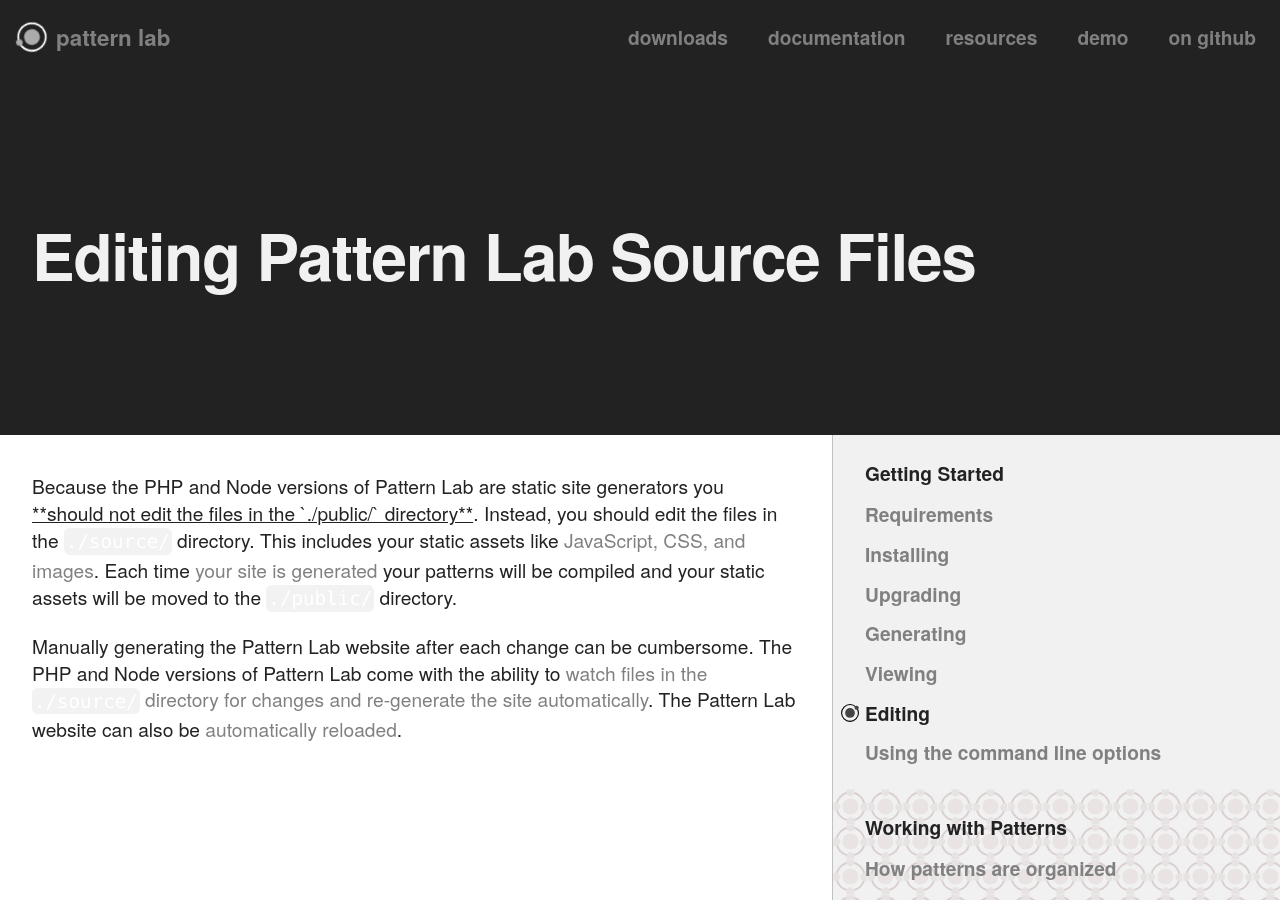
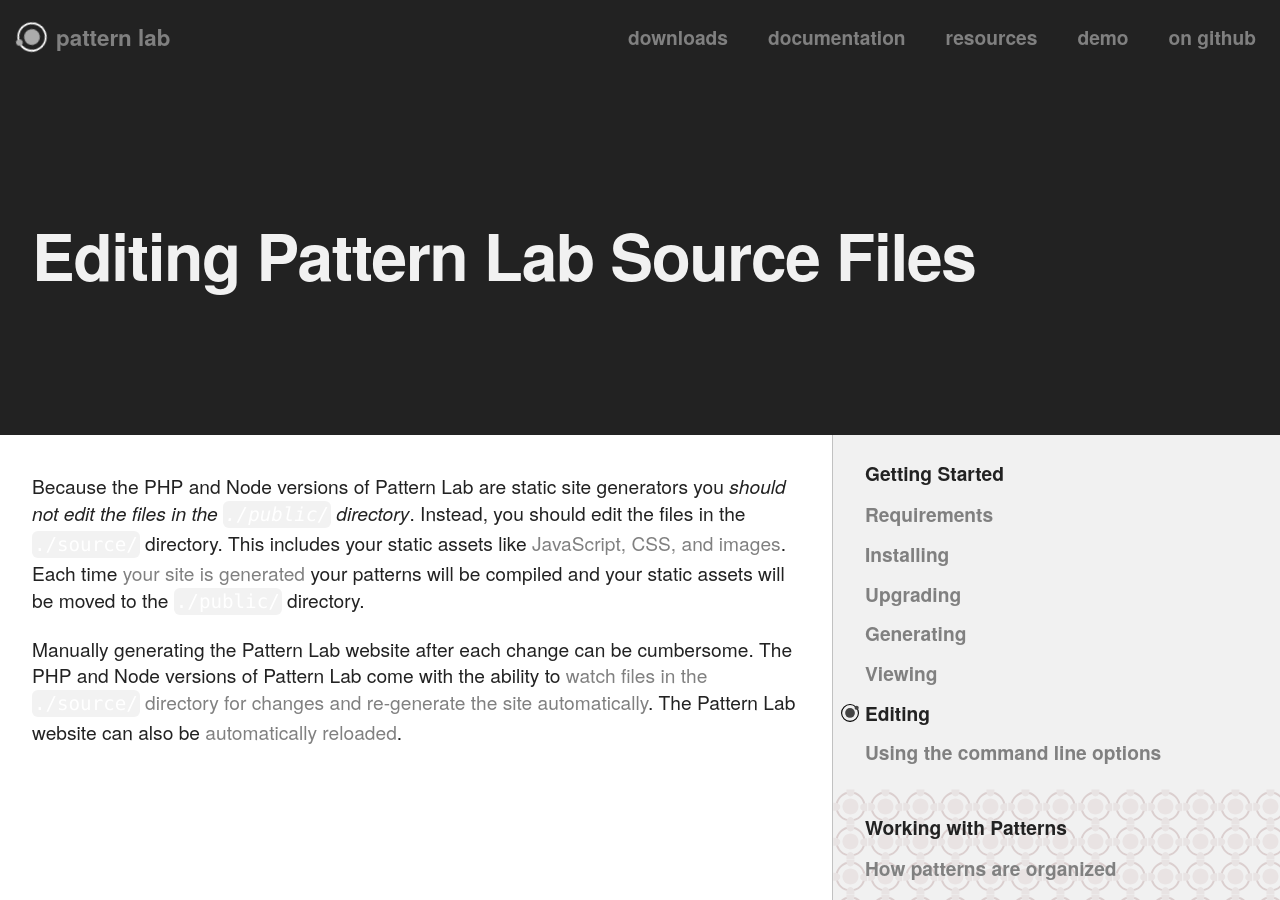
Before and after one commit to pattern-lab/website, a Jekyll site: the page built from docs/editing-source-files.md, in a window 1280 px wide and 900 px high. Built offline with Jekyll 4.4.1, drawn with Linux system fonts in a browser that asks for light colours; comment, search, counter and statistics services are not loaded.

Commit message:
updating formatting

```diff
--- a/docs/editing-source-files.md
+++ b/docs/editing-source-files.md
@@ -4,6 +4,6 @@
 heading: Editing Pattern Lab Source Files
 ---
 
-Because the PHP and Node versions of Pattern Lab are static site generators you <u>**should not edit the files in the `./public/` directory**</u>. Instead, you should edit the files in the `./source/` directory. This includes your static assets like [JavaScript, CSS, and images](/docs/pattern-managing-assets.html). Each time [your site is generated](/docs/generating-pattern-lab.html) your patterns will be compiled and your static assets will be moved to the `./public/` directory.
+Because the PHP and Node versions of Pattern Lab are static site generators you *should not edit the files in the `./public/` directory*. Instead, you should edit the files in the `./source/` directory. This includes your static assets like [JavaScript, CSS, and images](/docs/pattern-managing-assets.html). Each time [your site is generated](/docs/generating-pattern-lab.html) your patterns will be compiled and your static assets will be moved to the `./public/` directory.
 
 Manually generating the Pattern Lab website after each change can be cumbersome. The PHP and Node versions of Pattern Lab come with the ability to [watch files in the `./source/` directory for changes and re-generate the site automatically](/docs/advanced-auto-regenerate.html). The Pattern Lab website can also be [automatically reloaded](/docs/advanced-reload-browser.html).
```
